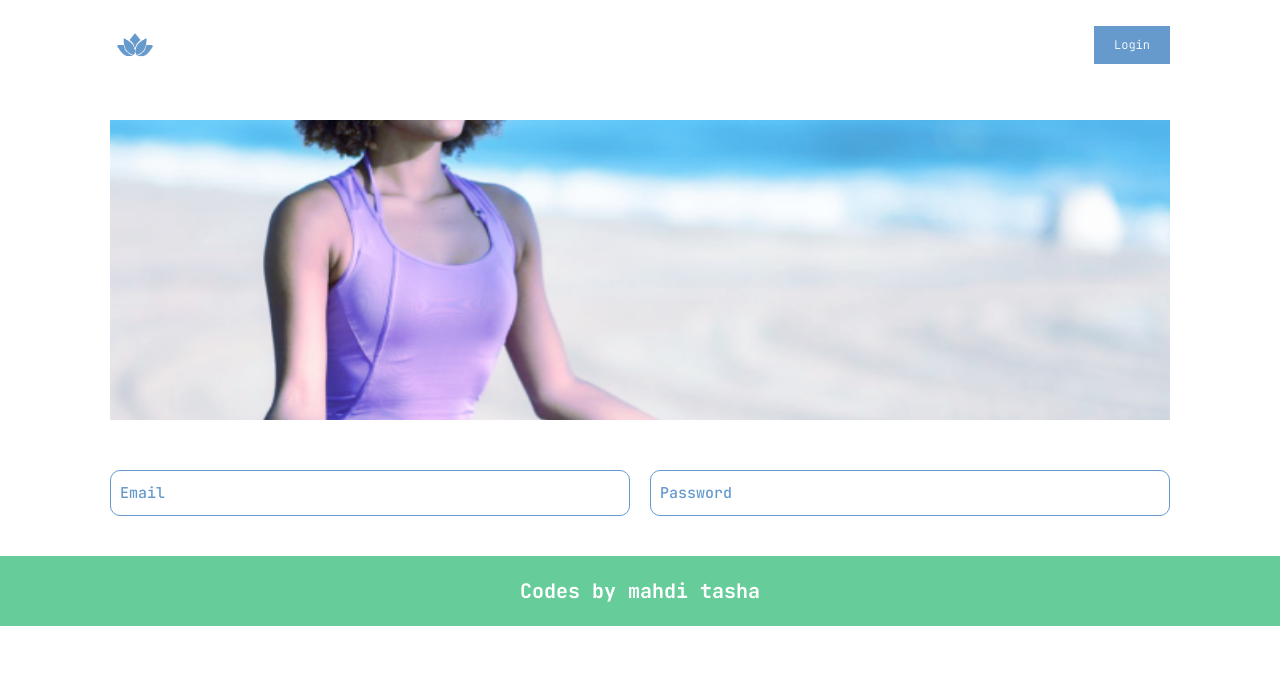
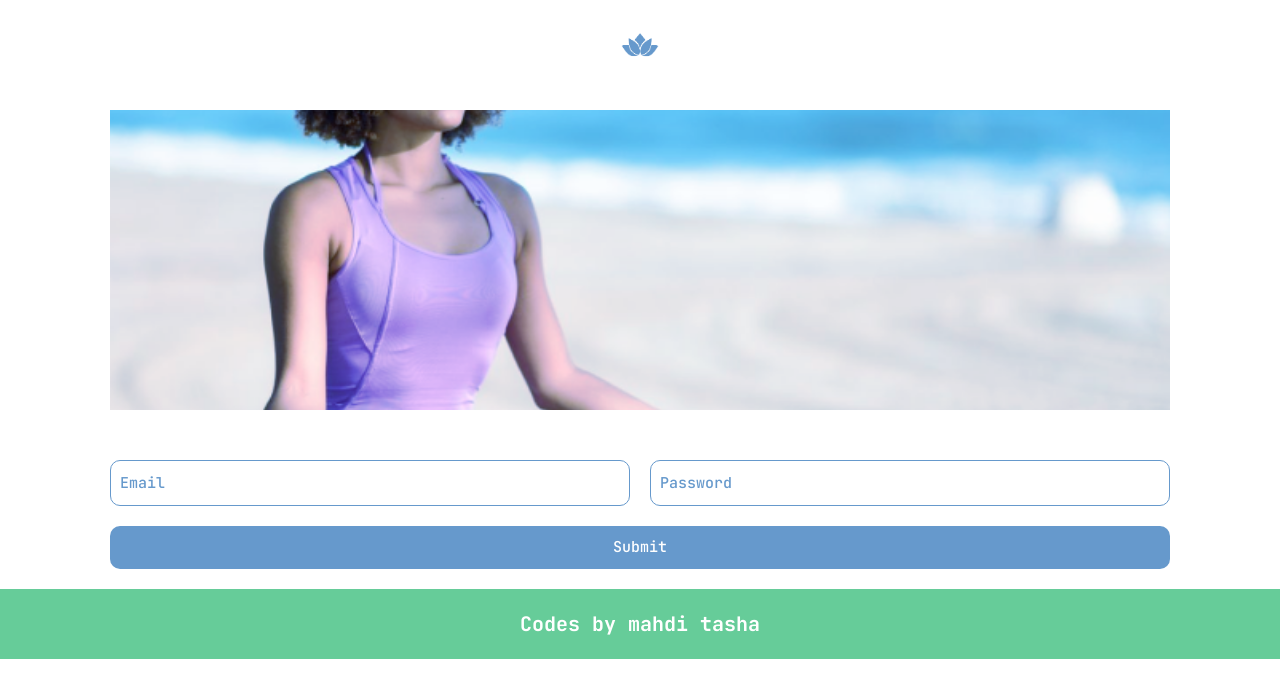
Before and after one commit to tasha-dev/i-will-be-good-web, a Next.js app: page /login in a window 1280 px wide. Shown: the top 698 px of the page. Built offline with nearby package versions, Linux system fonts and the light colour scheme; no server answers.

Commit message:
completed login page

```diff
--- a/app/login/page.tsx
+++ b/app/login/page.tsx
@@ -10,7 +10,7 @@ import FormComponent from "@/component/section/login/formComponent";
 export default function LoginPage():ReactNode {
   // Returning JSX
   return (
-    <PageComponent>
+    <PageComponent noMargin>
        <Image alt="Image of a woman meditating" src={MainImage.src} width={1000} height={1000} className="h-[300px] w-full object-cover mb-[50px]" />
        <FormComponent />
     </PageComponent>
--- /dev/null
+++ b/chunk/submitButtonComponent.tsx
@@ -0,0 +1,27 @@
+// Codes by mahdi tasha
+// Importing part
+import { ReactNode } from "react";
+import LoadingAnimateComponent from "@/chunk/loadingAnimateComponent";
+
+// Defining type of props
+interface propsType {
+    isValidating: boolean;
+    className?: string;
+}
+
+// Creating and exporting submit button component as default
+export default function SubmitButttonComponent({isValidating, className = ''}:propsType):ReactNode {
+  // Returning JSX
+  return (
+    <button
+      disabled={isValidating}
+      className={`p-[10px] flex w-full items-center justify-center text-center rounded-[10px] font-normal text-[15px] text-white bg-themeBlue transition-all duration-500 hover:bg-themeBlueDark ${className}`}
+    >
+      {
+        (isValidating)
+          ? <LoadingAnimateComponent />
+          : 'Submit'
+      }
+    </button>
+  );
+}
--- a/component/headerComponent.tsx
+++ b/component/headerComponent.tsx
@@ -28,7 +28,11 @@ export default function HeaderComponent({isUserLoggedIn, isUserLogginIn}:propsTy
   return (
     <header
       data-scrolled={isScrolled}
-      className="lg:fixed shadow-lg static top-0 left-0 z-20 w-full transition-all duration-500 data-[scrolled='false']:bg-transparent data-[scrolled='false']:shadow-transparent data-[scrolled='true']:bg-white data-[scrolled='true']:shadow-black/10"
+      className={
+        (!isUserLogginIn)
+          ? "lg:fixed shadow-lg static top-0 left-0 z-20 w-full transition-all duration-500 data-[scrolled='false']:bg-transparent data-[scrolled='false']:shadow-transparent data-[scrolled='true']:bg-white data-[scrolled='true']:shadow-black/10"
+          : "w-full bg-white"
+      }
     >
       <ContainerComponent className={
         (isUserLogginIn)
--- a/component/pageComponent.tsx
+++ b/component/pageComponent.tsx
@@ -37,7 +37,7 @@ export default function PageComponent({children, noMargin = false, loginRequired
     // Returning JSX
     return (
       <div>
-         <HeaderComponent isUserLoggedIn={(auth.user !== null)} isUserLogginIn={false} />
+         <HeaderComponent isUserLoggedIn={(auth.user !== null)} isUserLogginIn={authPages.includes(pathname)} />
          <ContainerComponent className={(!noMargin) ? "lg:mt-[100px] mt-0" : ''}>
            {children}
          </ContainerComponent>
--- a/component/section/login/formComponent.tsx
+++ b/component/section/login/formComponent.tsx
@@ -8,6 +8,7 @@ import { SubmitHandler, useForm } from "react-hook-form";
 import { zodResolver } from "@hookform/resolvers/zod";
 import { z } from 'zod';
 import InputComponent from "@/chunk/inputComponent";
+import SubmitButttonComponent from "@/chunk/submitButtonComponent";
 
 // Defining type of form
 const formSchema = z.object({
@@ -19,7 +20,6 @@ type formType = z.infer<typeof formSchema>;
 
 // Creating and exporting form component as default
 export default function FormComponent():ReactNode {
-  // Defining state of component
   // Defining useForm hook
   const {
     register,
@@ -55,6 +55,7 @@ export default function FormComponent():ReactNode {
             </div>
           ) : false
       }
-</form>
+      <SubmitButttonComponent isValidating={isValidating} />
+    </form>
   );
 }
```
